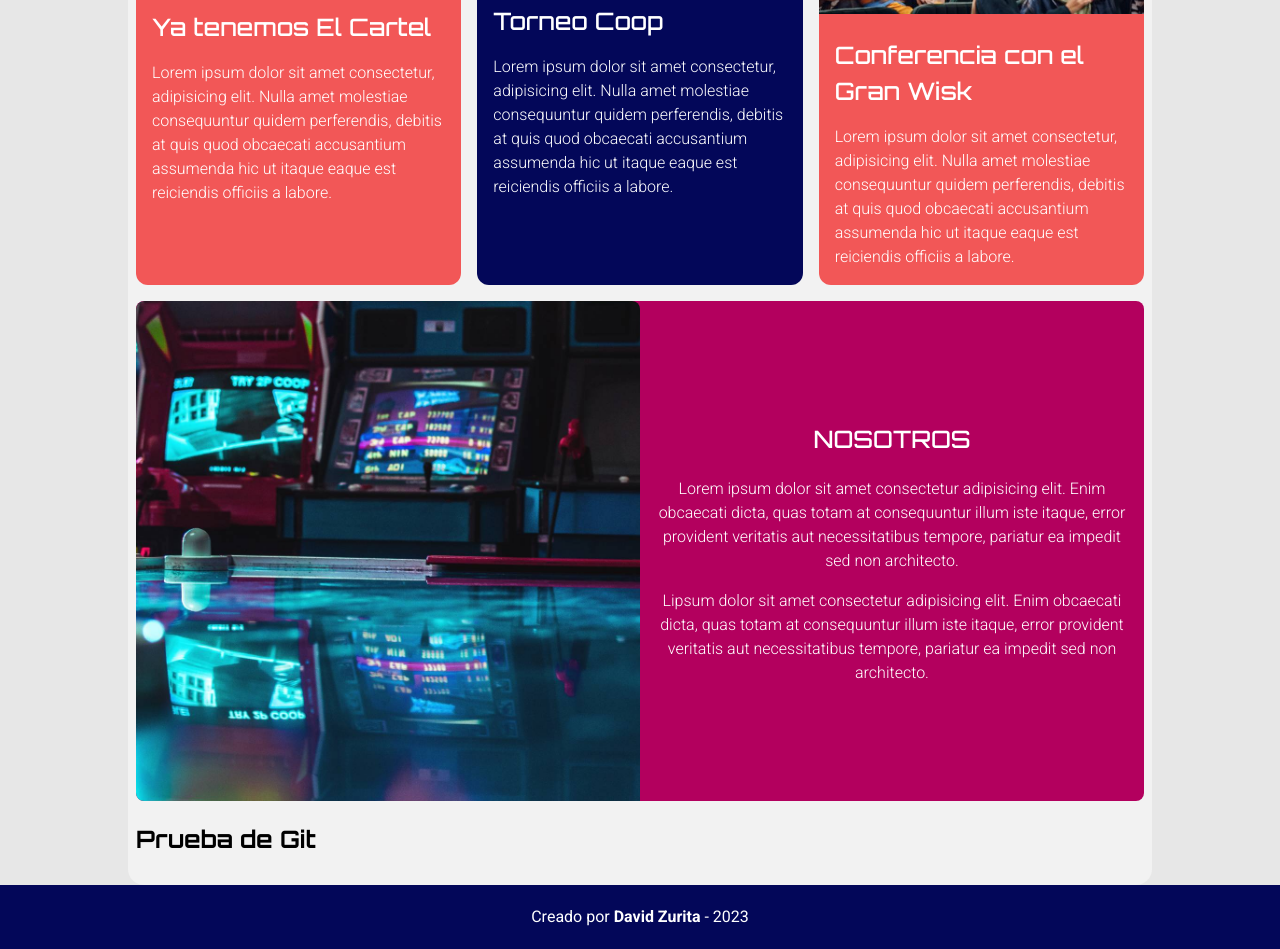
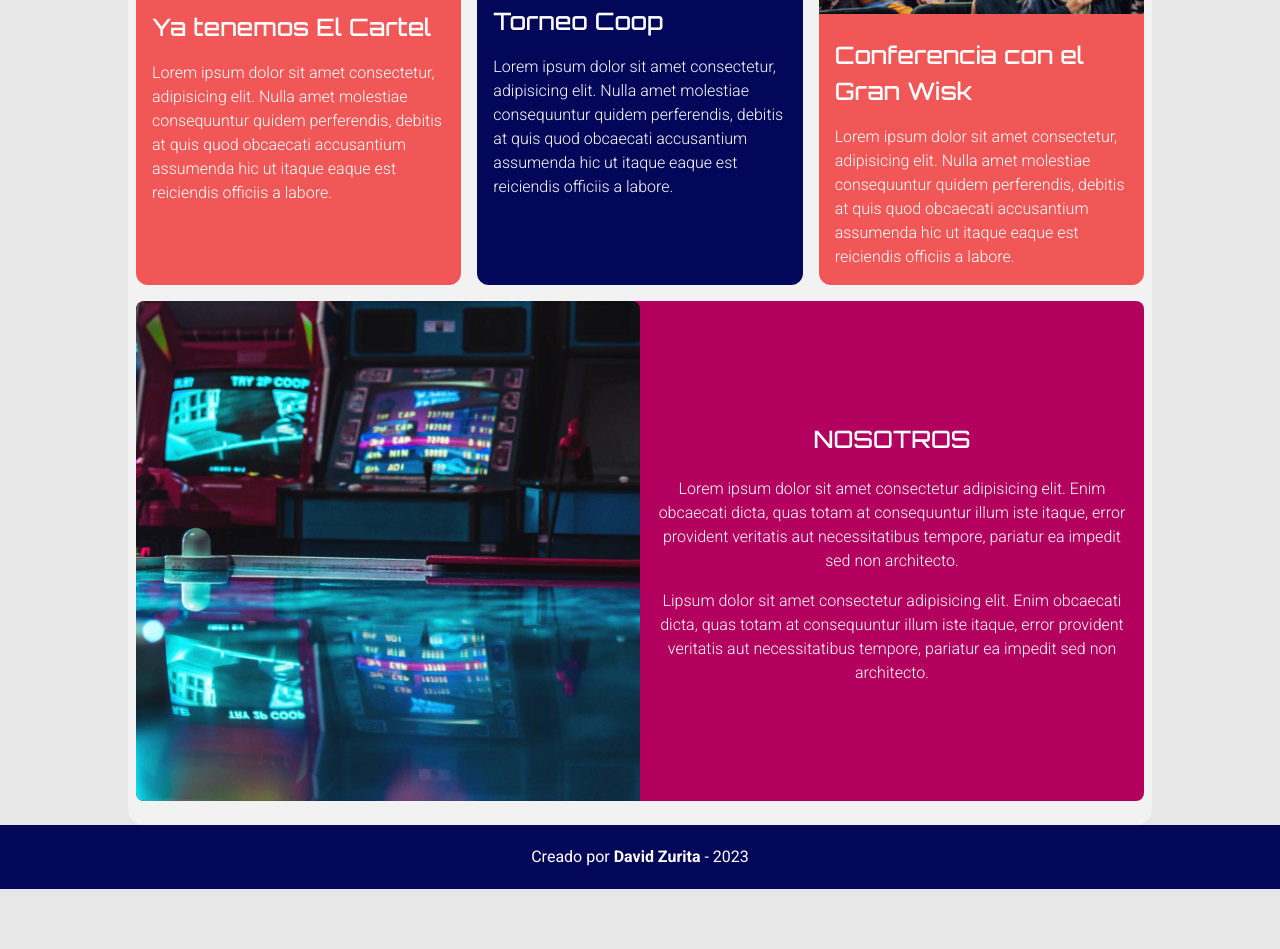
Before and after one commit to DavidZuSan/RetroPixel, a plain HTML site: page index.html in a window 1280 px wide. Shown: the part 559-1508 px from the top of the page. After the commit the page ends 1448 px from the top, so only its background shows below. Drawn offline with Linux system fonts and the light colour scheme.

Commit message:
Update index.html

```diff
--- a/index.html
+++ b/index.html
@@ -73,8 +73,6 @@
                 </div>
             </div>
         </section>
-
-        <h2>Prueba de Git</h2>
     </main>
 
     <footer class="bg-footer">
```
